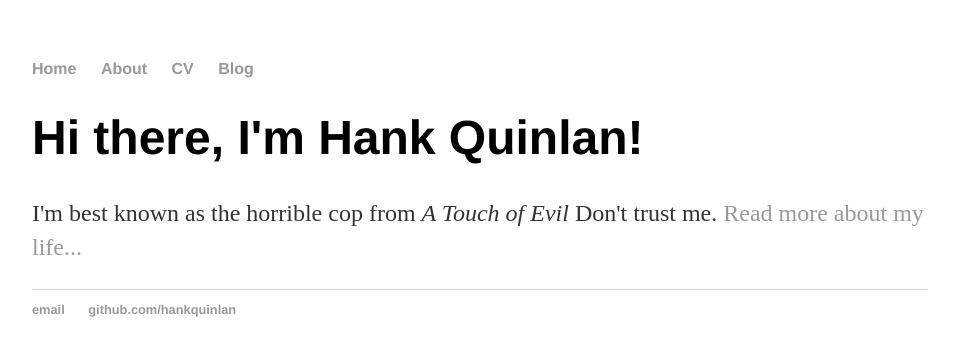
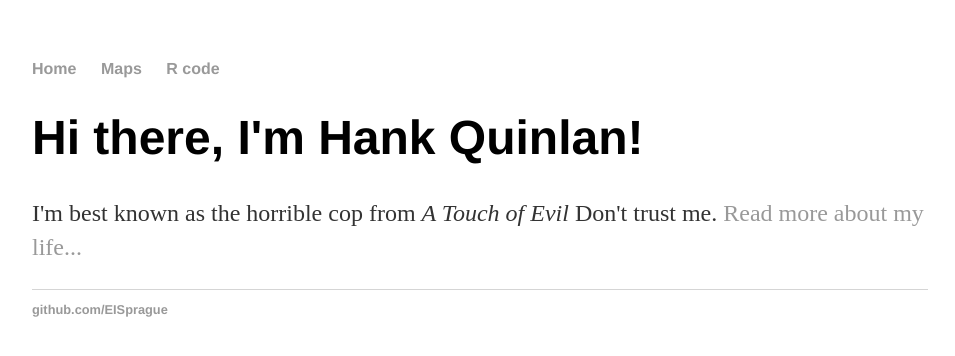
Before and after one commit to EISprague/EISprague.github.io, a Jekyll site: the page built from index.html, in a window 1280 px wide. Shown: the top 356 px of the page, without its empty margins (160-1115 px from the left). Built offline with Jekyll 4.4.1, drawn with Linux system fonts in a browser that asks for light colours.

Commit message:
Update default.html
Changing for my information

```diff
--- a/_layouts/default.html
+++ b/_layouts/default.html
@@ -9,9 +9,8 @@
 			<nav>
 	    		<ul>
 	        		<li><a href="/">Home</a></li>
-		        	<li><a href="/about">About</a></li>
-	        		<li><a href="/cv">CV</a></li>
-	        		<li><a href="/blog">Blog</a></li>
+	        		<li><a href="/maps">Maps</a></li>
+	        		<li><a href="/Rcode">R code</a></li>
 	    		</ul>
 			</nav>
 			<div class="container">
@@ -21,8 +20,7 @@
 			</div><!-- /.container -->
 			<footer>
 	    		<ul>
-	        		<li><a href="mailto:hankquinlanhub@gmail.com">email</a></li>
-	        		<li><a href="https://github.com/hankquinlan">github.com/hankquinlan</a></li>
+	        		<li><a href="https://github.com/EISprague">github.com/EISprague</a></li>
 				</ul>
 			</footer>
 		</body>
```
